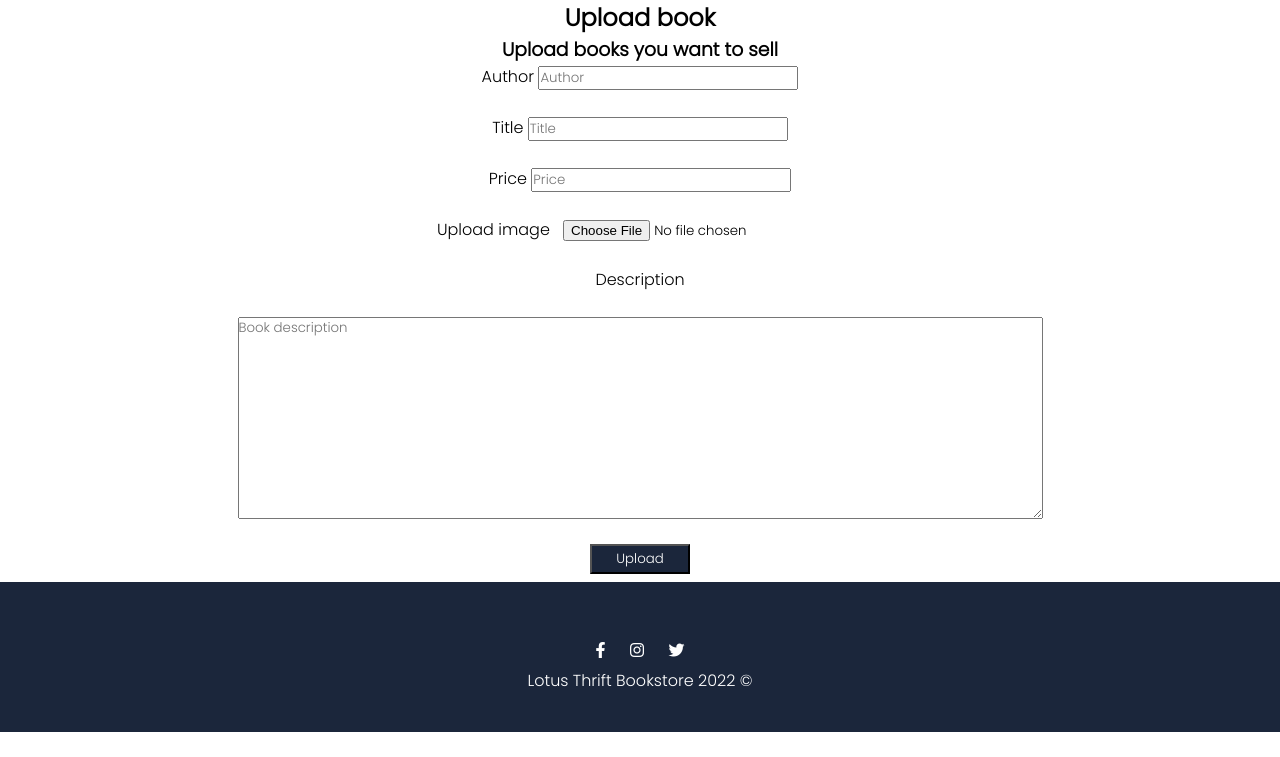
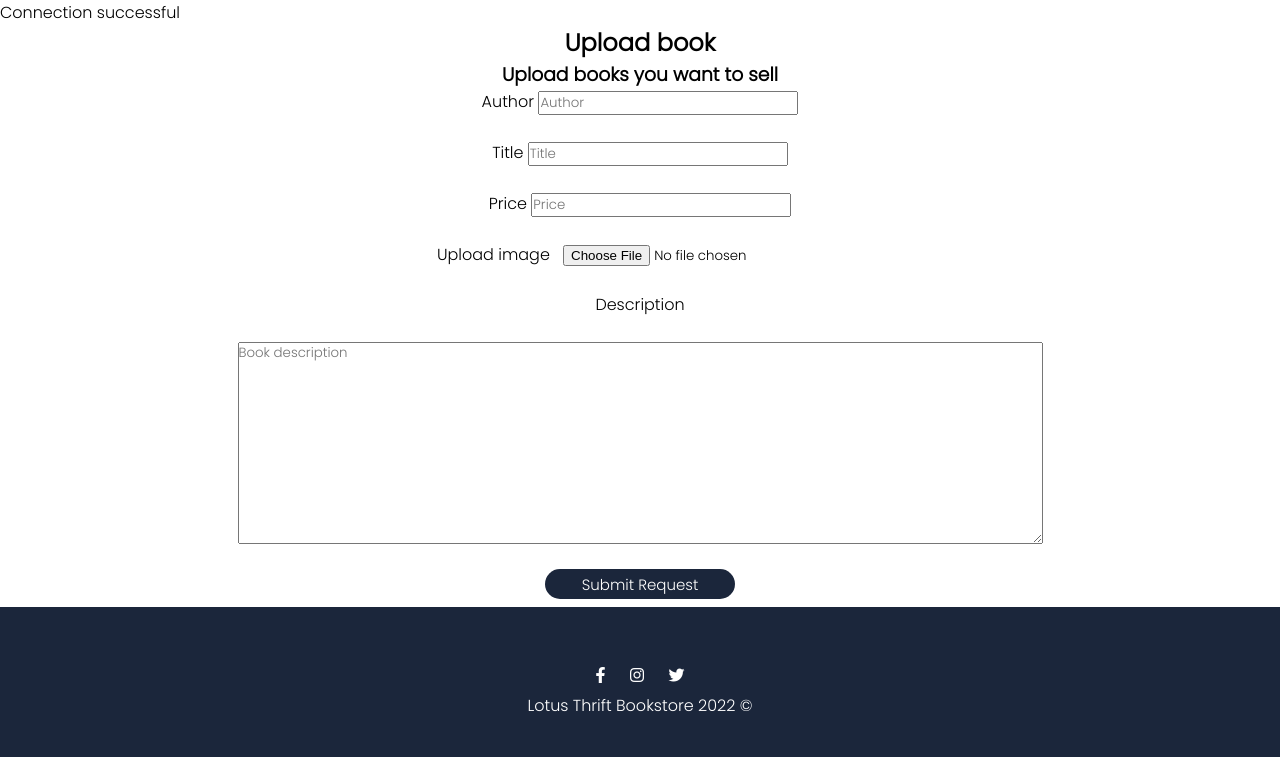
Before and after one commit to mashudu08/lotus-thrift-bookstore, a PHP site: page /sell-page.php in a window 1280 px wide. Shown: the part 85-842 px from the top of the page. Before the commit the page ends 817 px from the top, so only its background shows below. Run offline with PHP 8.4, Linux system fonts and the light colour scheme; some libraries are stand-ins or nearby versions.

Commit message:
a_bit_of_it

```diff
--- a/css/homeStyles.css
+++ b/css/homeStyles.css
@@ -79,3 +79,8 @@
 {
     background-color: #1b942f;
 }
+
+.bookImg
+{
+    width: 300px;
+}
--- a/css/style.css
+++ b/css/style.css
@@ -61,9 +61,22 @@ a{
     display: inline-block;
 }
 
+.btn-button
+{
+    width: 190px;
+    border: 1px;
+    border-radius: 15px;
+    size: 18px;
+    font-size: 15px;
+    cursor: pointer;
+    transition: 0.20px;
+}
 
-
-
+.btn-button:hover
+{
+    color: #ffffff;
+    background-color: darkgreen;
+}
 
 
 
--- a/home-page.php
+++ b/home-page.php
@@ -17,6 +17,7 @@ of usage -->
     <body>
         <?php include 'header.php'; ?>
             <style><?php include "css/homeStyles.css";?></style>
+            <script src="js/homeJs.js"></script>
 
             <div class="container">
                 <h2><u>How it works</u></h2>
@@ -49,7 +50,7 @@ of usage -->
                     <tr>
                         <td>
                             <div class="books">
-                                <img src="img/thumbnail/books22.jpg">
+                                <a href="viewBook-page.php" onclick="viewBook(item1)"><img src="img/thumbnail/books22.jpg"></a>
                                 <p class="desc"><b>Music Theory for Beginners by P. Hoffman</b></p>
                                 <p>R450.80</p>
                                 <button class="add_button" name="addToCart">Add to cart</button>
@@ -57,7 +58,7 @@ of usage -->
                         </td>
                         <td>
                             <div class="books">
-                                <img src="img/thumbnail/books23.jpg">
+                            <a href="viewBook-page.php"><img onclick="viewBook(item1)" src="img/thumbnail/books23.jpg"></a>
                                 <p class="desc"><b>The basics of filmmaking by B. Brown</b></p>
                                 <p>R620.58</p>
                                 <button class="add_button" name="addToCart">Add to cart</button>
--- a/sell-page.php
+++ b/sell-page.php
@@ -21,8 +21,40 @@ Accessed: 25 May 2022
 </head>
 <body>
     <?php include 'header.php'; ?>
+
+    <!-- REQUEST TO SELL BOOKS -->
     <?php
-     // database connection
+    include("db-connect.php");
+
+        // Storing image in database is from(CodeXWorld. 2021)
+        if(isset($_POST['sell-request']))
+        {
+            $author = mysqli_real_escape_string($dbconnect, $_POST['Author']);
+            $title = mysqli_real_escape_string($dbconnect, $_POST['Title']);
+            $price = mysqli_real_escape_string($dbconnect,$_POST['Price']);
+            $filename = $_FILES['image']['name'];
+            $tmp_name = $_FILES['image']['tmp_name'];
+            $folder = "./img/" . $filename;
+            $description = mysqli_real_escape_string($dbconnect, $_POST['Description']);
+            $imgContent = addslashes(file_get_contents($tmp_name));
+            //$user = mysqli_real_escape_string($dbconnect, $_POST['Username']);
+
+            $sql = "INSERT INTO `sell`(author, title, price, image, description, username)
+                    VALUES('$author','$title', '$price', '$imgContent', '$description', '$username')";
+
+            $sell_request = @mysqli_query($dbconnect, $sql) or die('query failed');
+
+            if ($sell_request)
+            {
+                echo "<h3>  Image uploaded successfully!</h3>";
+            } else
+            {
+                echo "<h3>  Failed to upload image!</h3>";
+            }
+        }
+
+         unset($_POST['sell-request']);
+
     ?>
      <!-- contact form styling using Bootstrap -->
     <section class="sell-books">
@@ -36,16 +68,16 @@ Accessed: 25 May 2022
             <input type="text" class="text-input" name="Title" placeholder="Title" required/><br><br>
 
             <label>Price</label>
-        <input type="email" class="text-input" name="Price" placeholder="Price" required/><br><br>
+            <input type="text" class="text-input" name="Price" placeholder="Price" required/><br><br>
 
             <div class="mb-3">
             <label for="formFileSm" class="form-label">Upload image</label> &nbsp;
-         <input class="form-control form-control-sm" id="formFileSm" type="file">
+            <input class="form-control form-control-sm" id="formFileSm" name="formFileSm" type="file">
             </div>
             <!-- <div id="upload" class="fa-solid fa-upload"></div> -->   <br>
             <label>Description</label> <br><br>
             <textarea class="text-input" name="Description" placeholder="Book description" cols="70" rows="10" required></textarea><br><br>
-        <input type="submit" class="btn-button" name="Upload" value="Upload" />
+            <input type="submit" class="btn-button" name="sell-request" value="Submit Request" />
         </form>
     </section>
     <?php include 'footer.php'; ?>
```
Also changed, not shown: js/homeJs.js (added, +20 -0 lines), viewBook-page.php (+2 -10 lines). Lines whose indentation alone changed are shown as unchanged.
